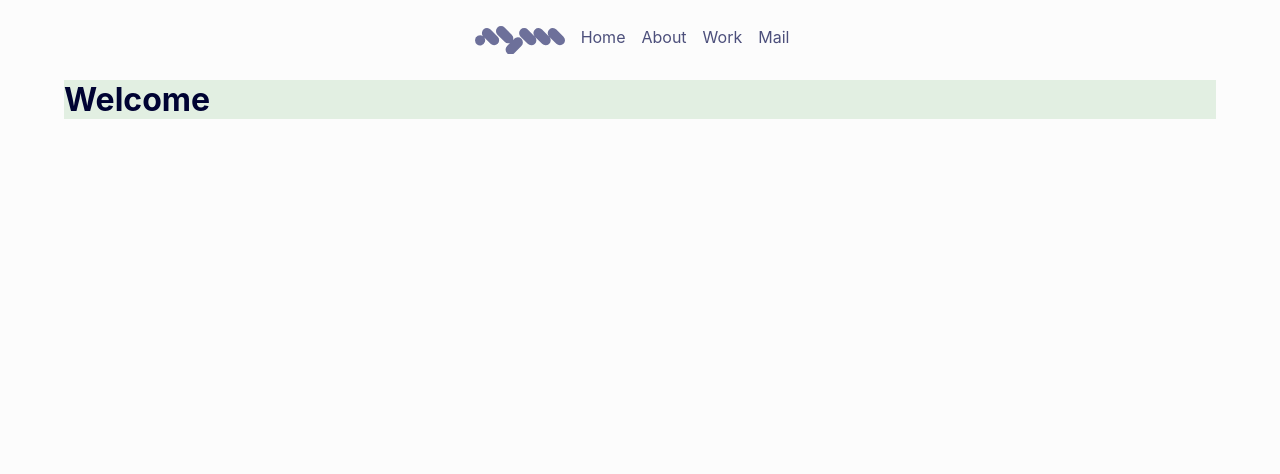
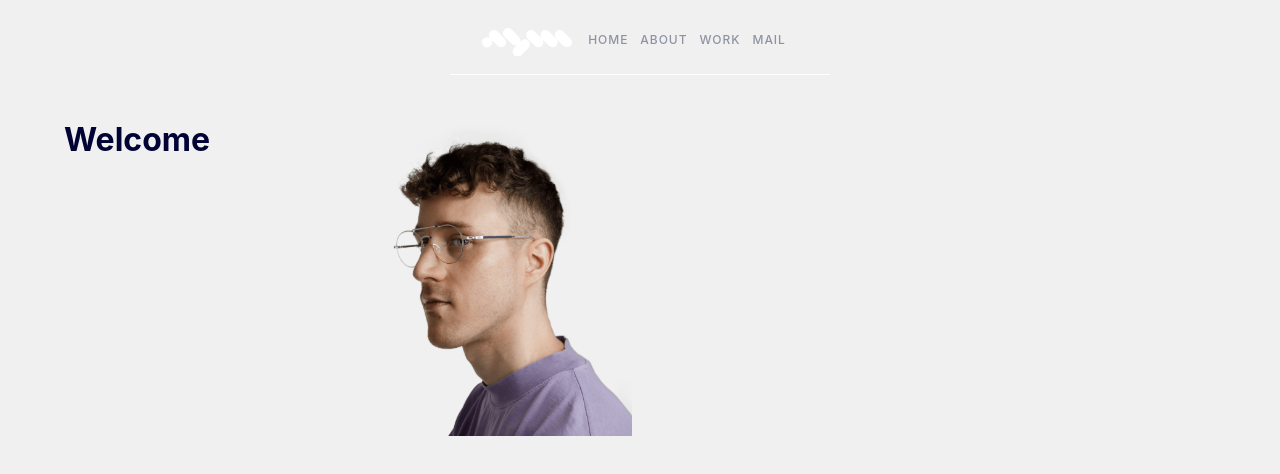
Before and after one commit to aeonyuonmiller/personal, a Next.js app: page / in a window 1280 px wide. Shown: the top 474 px of the page. Built offline with nearby package versions, Linux system fonts and the light colour scheme; a web font is replaced by a local one.

Commit message:
fixed nav in app.js and added portrait

```diff
--- a/pages/_app.js
+++ b/pages/_app.js
@@ -1,11 +1,15 @@
 import "../styles/globals.css";
 import { AnimatePresence } from "framer-motion";
+import Nav from "./components/Nav";
 
 function MyApp({ Component, pageProps, router }) {
   return (
-    <AnimatePresence exitBeforeEnter>
-      <Component {...pageProps} key={router.route} />
-    </AnimatePresence>
+    <>
+      <Nav />
+      <AnimatePresence exitBeforeEnter>
+        <Component {...pageProps} key={router.route} />
+      </AnimatePresence>
+    </>
   );
 }
 
--- a/pages/components/Layout.jsx
+++ b/pages/components/Layout.jsx
@@ -2,9 +2,9 @@ import React from 'react'
 import { motion } from 'framer-motion'
 
 const transition = {
-  intro: { opacity: 0, y: 10 },
-  show: { opacity: 1, y: 0 },
-  exit: { opacity: 0, y: -10 }
+    intro: { opacity: 0, y: 10, transition: { staggerChildren: 0.2 }},
+  show: { opacity: 1, y: 0, transition:{ type: "tween", duration: 0.2 }},
+  exit: { opacity: 0, y: -30, transition:{ type: "tween", duration: 0.5 }}
 }
 
 const Layout = ({children}) => {
--- a/pages/components/Nav.jsx
+++ b/pages/components/Nav.jsx
@@ -5,7 +5,7 @@ import Logo from "./Logo"
 const Nav = () => {
     return (
         <nav>
-            <Logo color="var(--primary)" width="90" />
+            <Logo color="#fff" width="90" />
             <Link href="/">Home</Link>
             <Link href="/about">About</Link>
             <Link href="/work">Work</Link>
--- a/pages/index.js
+++ b/pages/index.js
@@ -4,6 +4,7 @@ import Image from "next/image";
 import { motion } from "framer-motion";
 import Nav from "./components/Nav";
 import Layout from "./components/Layout";
+import portrait from "../public/portrait.png";
 
 export default function Home() {
   return (
@@ -17,9 +18,13 @@ export default function Home() {
         <link rel="icon" href="/favicon.ico" />
       </Head>
 
-      <Nav />
       <Layout>
         <motion.h1>Welcome</motion.h1>
+        <Image
+          src={portrait}
+          objectFit="fill"
+          alt="Portrait of Aeon Yuon Miller"
+        />
       </Layout>
     </div>
   );
--- a/styles/globals.css
+++ b/styles/globals.css
@@ -14,13 +14,14 @@
   --primary: #6D709A;
   --secondary: #4C4F7B;
   --tertiary: #000333;
+  --type: hsl(230, 10%, 60%);
   --medium: hsl(0, 0%, 94%);
   --bg: hsl(0, 0%, 99%);
 }
 
 html,
 body {
-  background: var(--bg);
+  background: var(--medium);
   color: var(--tertiary);
   padding: 0;
   margin: 0;
@@ -32,23 +33,31 @@ body {
 h1{ margin:0; }
 
 nav{
-  height: 80px;
+  position: fixed;
+  left: calc(50% - 190px);
+  height: 75px;
+  width: 380px;
   display: flex;
   justify-content: center;
   align-items: center;
+  border-bottom: 1px solid white;
 }
 
 nav a{
   position: relative;
-  color: var(--secondary);
+  font-size: 12px;
+  font-weight: 500;
+  text-transform: uppercase;
+  letter-spacing: 0.08em;
+  color: var(--type);
   transition: all ease .4s;
-  bottom: 3px;
+  bottom: -2px;
 }
 
 nav a:hover,
 nav a:focus{
   color: var(--secondary);
-  bottom: 6px;
+  bottom: 0;
 }
 
 nav a::after {
@@ -61,8 +70,10 @@ nav a::after {
   bottom: var(--tap-increment);
 }
 
-svg {
+nav svg {
+  position: relative;
   margin-right: 1em;
+  bottom: -5px;
 }
 
 a {
@@ -77,10 +88,10 @@ a {
 
 .layout{
   position: absolute;
+  top: 120px;
   width: 90%;
   left: 5%;
   grid-template-columns: repeat(4,1fr);
   gap: 1em;
-  background: rgba(0, 128, 0, 0.1);
   display: grid;
 }
```
Also changed, not shown: pages/about.jsx (+3 -4 lines), public/portrait.png (added).
